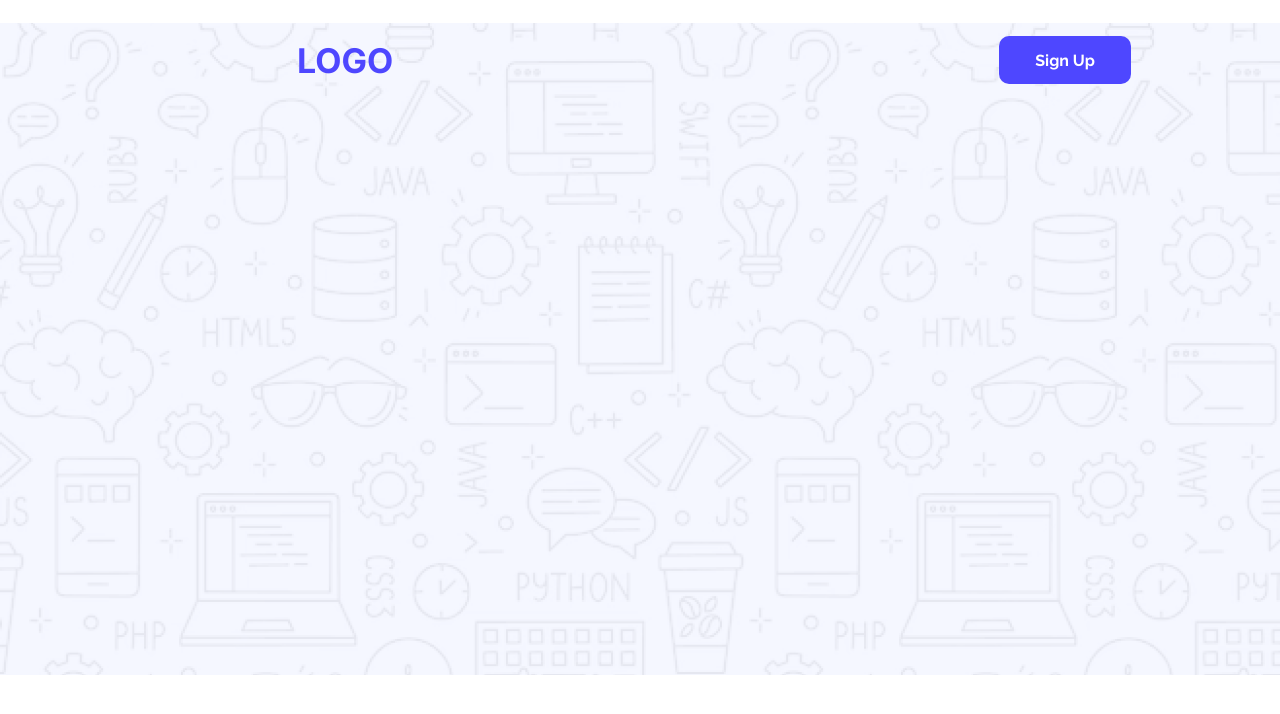
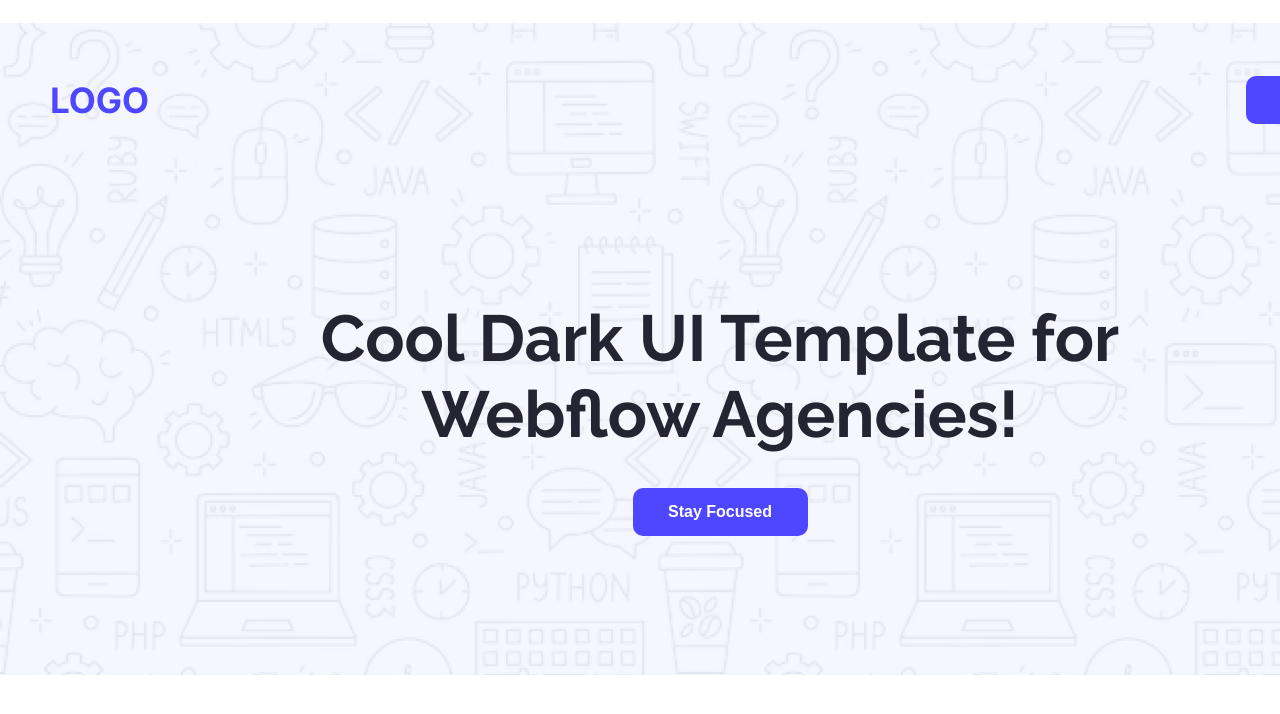
Before and after one commit to IbrahimNewaz/landing-launchpad-assignment, a plain HTML site: page landing-launchpad-assignment/index.html in a window 1280 px wide. Shown: the top 714 px of the page. Drawn offline with Linux system fonts and the light colour scheme; a web font is replaced by a local one.

Commit message:
The Navbar and Banner will have an Background Image

```diff
--- a/landing-launchpad-assignment/index.html
+++ b/landing-launchpad-assignment/index.html
@@ -25,6 +25,8 @@
     />
     <link rel="stylesheet" href="landing styles/style.css" />
   </head>
+
+
   <body class="content-X">
     <header class="my-head">
       <nav>
@@ -33,7 +35,10 @@
       </nav>
       <section class="banner-content">
         <div class="banner-titel">
-
+            <h2 class="Raleway-regula">Cool Dark UI Template for Webflow Agencies!</h2>
+        </div>
+        <div class="banner-button">
+            <button class="Focused-bton">Stay Focused</button>
         </div>
       </section>
     </header>
--- a/landing-launchpad-assignment/landing styles/style.css
+++ b/landing-launchpad-assignment/landing styles/style.css
@@ -1,3 +1,13 @@
+/* Total magarment  */
+* {
+    margin: 0;
+    padding: 0;
+  }
+
+  .content-X {
+    width: 1440px;
+    margin: 0 auto;
+  }
 /*Font added*/
 
 /* font 1 Inter */
@@ -15,6 +25,7 @@
   font-style: normal;
 }
 
+/* 🔴 All Buttons 🔴 */
 /*This button is responsible for nav bar*/
 .signup-bton {
   color: #ffffff;
@@ -39,6 +50,31 @@
   cursor: grabbing;
 }
 
+.Focused-bton
+{
+    color: #ffffff;
+    font-size: 16px;
+    font-weight: bold;
+    width: 175px;
+    height: 48px;
+
+    margin: 36px 12px;
+    border-radius: 10px;
+    background-color: #4e47ff;
+    gap: 16px;
+    border: none;
+    cursor: grab;
+}
+.Focused-bton:hover
+{
+    font-size: 17.5;
+    font-weight: bolder;
+    font-style: italic;
+    border: navy solid 1px;
+    background-color: blueviolet;
+    cursor: grabbing;
+}
+
 /* Total magarment  */
 * {
   margin: 0;
@@ -61,13 +97,40 @@
 
 nav {
   display: flex;
-  justify-content: space-around;
+  justify-content: space-between;
   flex-direction: row;
   align-items: center;
+  margin-right: 50px;
+  margin-left: 50px;
+  padding-top: 40px;
+
+
 }
 
 nav h3 {
   color: #4e47ff;
-  font-size: 34px;
-  font-weight: bold;
+  font-size: 35px;
+  font-weight: bolder;
 }
+
+/* 🚩🟩 Banner Part  🟩🚩*/
+
+.banner-content
+{
+    display: flex;
+    flex-direction: column;
+    align-items: center;
+    margin: 140px 633px 100px 633px;
+
+}
+
+.banner-titel h2
+{
+    font-size: 65px;
+    font-weight: bold;
+    color: #252432;
+    text-align: center;
+    width: 905px;
+    height: 152px;
+
+}
```
